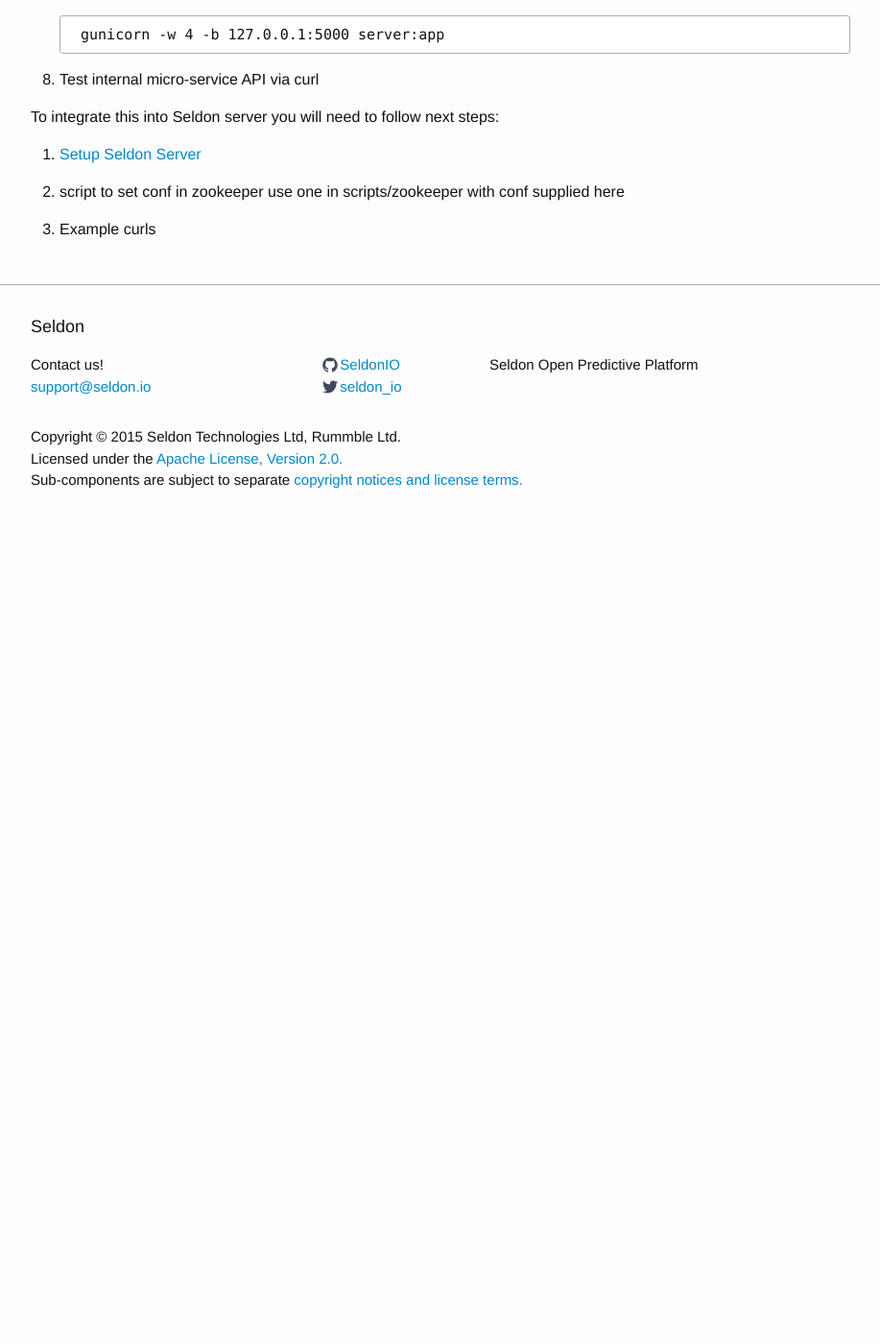
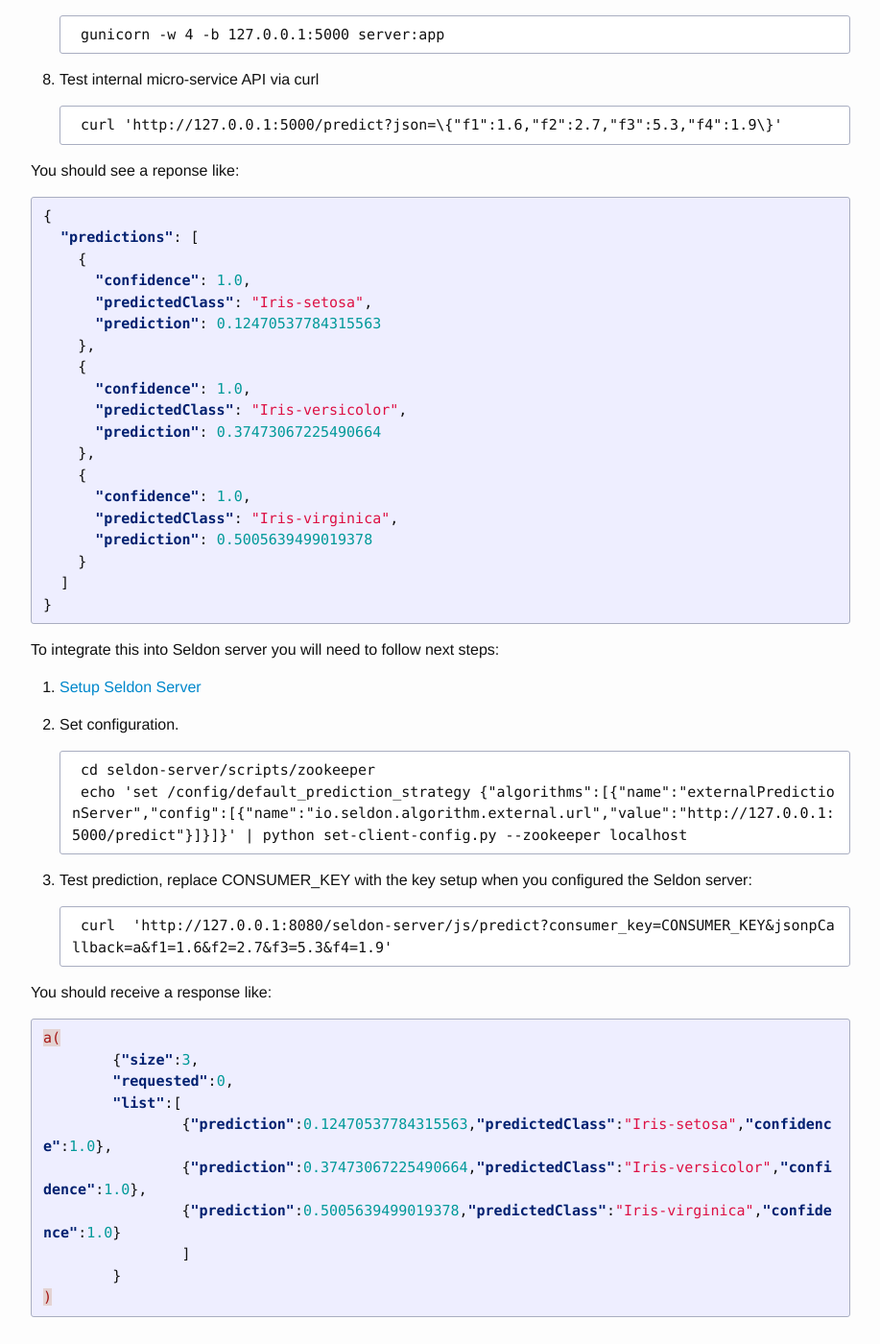
Before and after one commit to SeldonIO/seldonio.github.com, a Jekyll site: the page built from pluggable-prediction-algorithms.md, in a window 1280 px wide and 1400 px high, scrolled down 3917 px. Shown: the whole window at 96% size, without its empty margins (181-1098 px from the left). Built offline with Jekyll 4.4.1, drawn with Linux system fonts in a browser that asks for light colours; before the commit the page ends 4489 px from its top, so only the background shows below that; grey boxes are pictures that could not be loaded.

Commit message:
further prediction docs

```diff
--- a/pluggable-prediction-algorithms.md
+++ b/pluggable-prediction-algorithms.md
@@ -172,11 +172,56 @@ To use this predictor, follow these steps:
 
 1. Test internal micro-service API via curl
 
+        curl 'http://127.0.0.1:5000/predict?json=\{"f1":1.6,"f2":2.7,"f3":5.3,"f4":1.9\}'
+
+You should see a reponse like:
+
+{% highlight json %}
+{
+  "predictions": [
+    {
+      "confidence": 1.0,
+      "predictedClass": "Iris-setosa",
+      "prediction": 0.12470537784315563
+    },
+    {
+      "confidence": 1.0,
+      "predictedClass": "Iris-versicolor",
+      "prediction": 0.37473067225490664
+    },
+    {
+      "confidence": 1.0,
+      "predictedClass": "Iris-virginica",
+      "prediction": 0.5005639499019378
+    }
+  ]
+}
+{% endhighlight %}
+
 To integrate this into Seldon server you will need to follow next steps:
 
 1. [Setup Seldon Server](/seldon-server-setup.html)
 
-1. script to set conf in zookeeper
-   use one in scripts/zookeeper with conf supplied here
+1. Set configuration.
 
-1. Example curls
+        cd seldon-server/scripts/zookeeper
+        echo 'set /config/default_prediction_strategy {"algorithms":[{"name":"externalPredictionServer","config":[{"name":"io.seldon.algorithm.external.url","value":"http://127.0.0.1:5000/predict"}]}]}' | python set-client-config.py --zookeeper localhost
+
+1. Test prediction, replace CONSUMER_KEY with the key setup when you configured the Seldon server:
+
+        curl  'http://127.0.0.1:8080/seldon-server/js/predict?consumer_key=CONSUMER_KEY&jsonpCallback=a&f1=1.6&f2=2.7&f3=5.3&f4=1.9'
+
+You should receive a response like:
+
+{% highlight json %}
+a(
+	{"size":3,
+	"requested":0,
+	"list":[
+		{"prediction":0.12470537784315563,"predictedClass":"Iris-setosa","confidence":1.0},
+		{"prediction":0.37473067225490664,"predictedClass":"Iris-versicolor","confidence":1.0},
+		{"prediction":0.5005639499019378,"predictedClass":"Iris-virginica","confidence":1.0}
+		]
+	}
+)
+{% endhighlight %}
```
Also changed, not shown: api-javascript.md (+1 -1 lines), api-oauth.md (+1 -1 lines).
